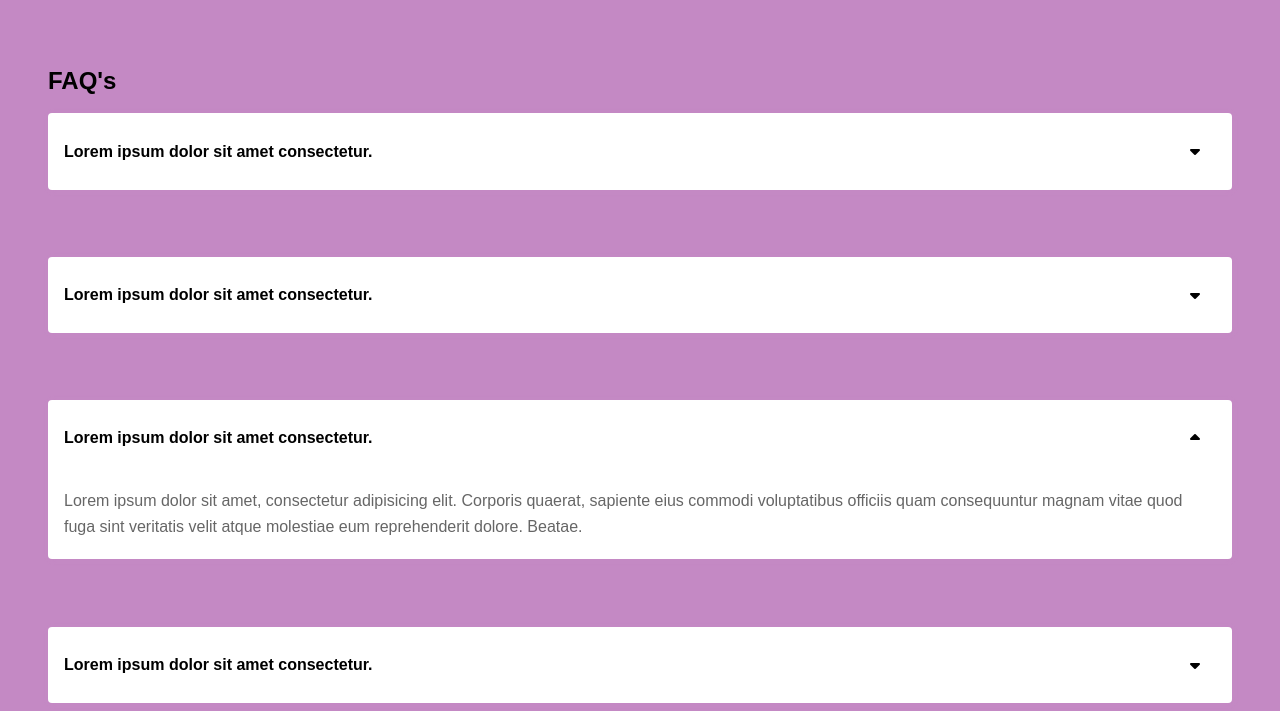
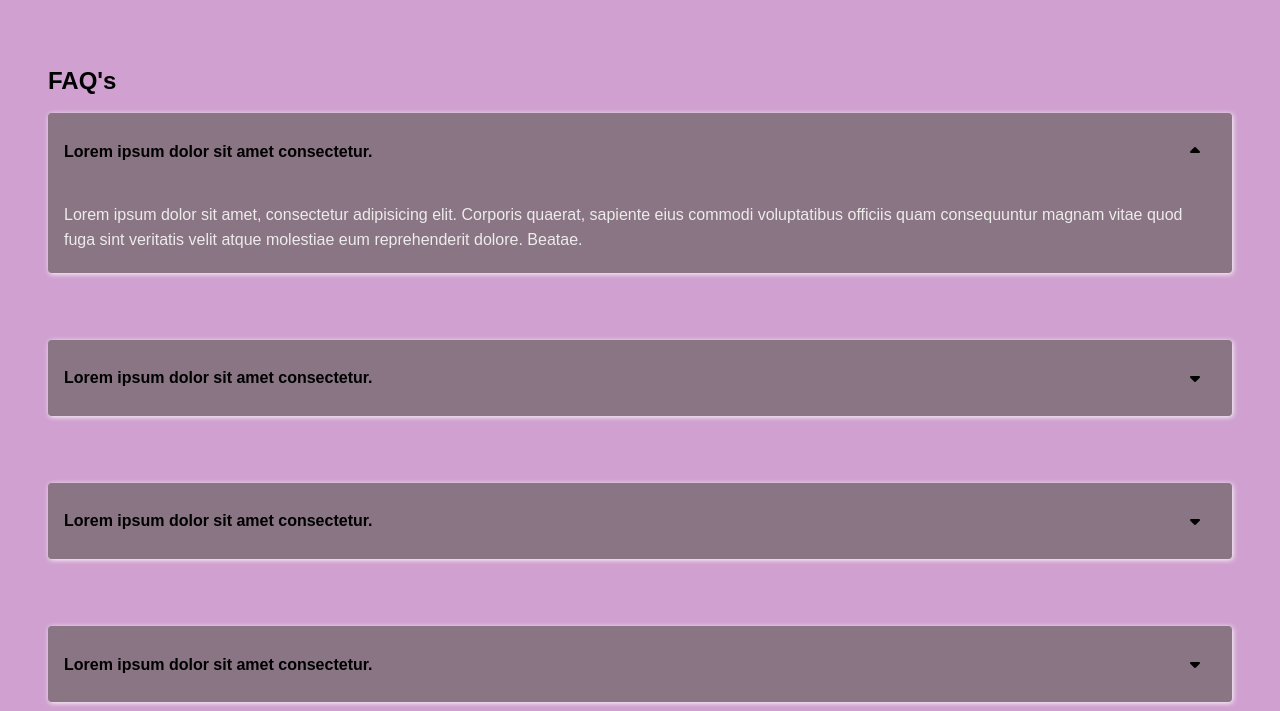
Before and after one commit to codedreammer/FAQ-s-javascript, a plain HTML site: page INDEX.HTML in a window 1280 px wide. Both pictures are taken after a click on the element 640 px from the left and 151 px from the top of the page. Drawn offline with Linux system fonts and the light colour scheme.

Commit message:
added all stuf

```diff
--- a/INDEX.HTML
+++ b/INDEX.HTML
@@ -5,6 +5,7 @@
     <meta name="viewport" content="width=device-width, initial-scale=1.0">
     <title>Web FAQ's</title>
     <link rel="stylesheet" href="STYLE.CSS">
+    <link rel="icon" type="image/x-icon" href="favicon-32x32.png">
     <script src="https://kit.fontawesome.com/7ed5a507fb.js" crossorigin="anonymous"></script>
 </head>
 <body>
@@ -41,10 +42,10 @@
      <div class="accordian">
         <div class="question">
             <h4> Lorem ipsum dolor sit amet consectetur.</h4>
-            <i class="icon active fa-solid fa-caret-down"></i>
+            <i class="icon fa-solid fa-caret-down"></i>
 
         </div>
-        <div class="answer active">
+        <div class="answer">
             <p>Lorem ipsum dolor sit amet, consectetur adipisicing elit. Corporis quaerat, sapiente eius commodi voluptatibus officiis quam consequuntur magnam vitae quod fuga sint veritatis velit atque molestiae eum reprehenderit dolore. Beatae.</p>
         </div>
      </div>
@@ -66,6 +67,6 @@
      <br>
 
 
-    <csript src="SCRIPT.JS"></csript>
+    <script src="SCRIPT.JS"></script>
 </body>
 </html>
--- a/SCRIPT.JS
+++ b/SCRIPT.JS
@@ -4,6 +4,16 @@ accordian.forEach(accordian => {
     const icon = accordian.querySelector('.icon');
     const answer = accordian.querySelector('.answer');
 
+ accordian.addEventListener('click',  () => {
 
+    if(icon.classList.contains('active')) {
+        icon.classList.remove('active');
+        answer.style.maxHeight = null;
+    } else {
+        icon.classList.add('active');
+        answer.style.maxHeight = answer.scrollHeight + 'px';
+
+    }
+ })
 
 })
--- a/STYLE.CSS
+++ b/STYLE.CSS
@@ -1,16 +1,16 @@
 body{
-    background-color: rgb(196, 137, 196);
+    background-color: rgba(196, 137, 196, 0.788);
     padding: 40px;
     font-family: Arial, Helvetica, sans-serif;
     line-height: 1.6rem;
 }
 
 .accordian{
-   background-color: white;
+   background-color: rgba(107, 100, 100, 0.699);
    padding: 4px 16px;
    margin-bottom: 16px;
    border-radius: 4px;
-   box-shadow: 1px 1px 5px rgb(196, 137, 196);
+   box-shadow: 1px 1px 5px rgb(252, 249, 252);
    cursor: pointer;
 }
 .question{
@@ -21,18 +21,16 @@ body{
 }
 .icon{
     margin-right: 16px;
+    transition: transform 0.2s;
 }
+
 
 .icon.active{
     transform: rotate(-180deg);
 }
 
 .answer{
-    color: #666;
+    color: #eeebeb;
     max-height: 0;
     overflow: hidden;
 }
-
-.answer.active{
-    max-height: fit-content;
-}
```
Also changed, not shown: favicon-32x32.png (added).
